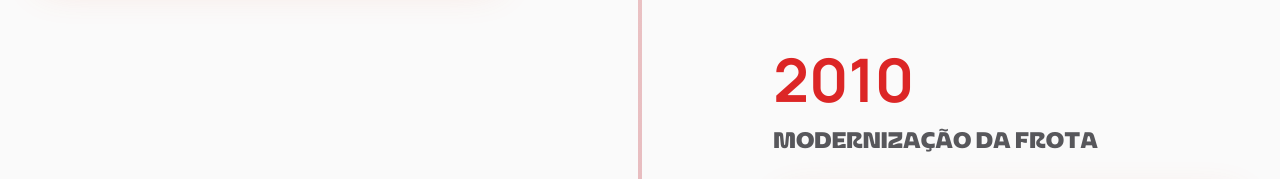
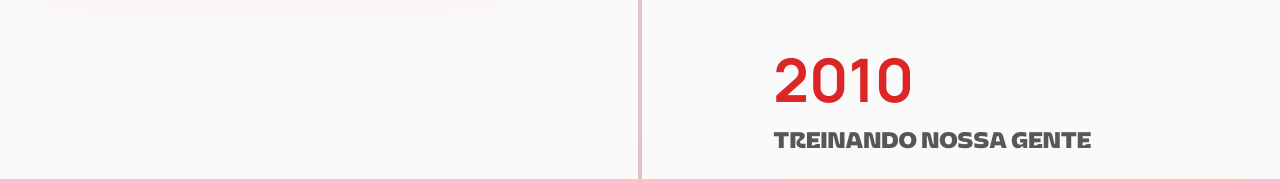
Before and after one commit to NandaLeal/SiteCorportivo, a React (Vite) app: page /quem-somos in a window 1280 px wide. Shown: the part 2720-2899 px from the top of the page. Built offline with nearby package versions, Linux system fonts and the light colour scheme; grey boxes are pictures that could not be loaded.

Commit message:
Update Timeline.tsx

```diff
--- a/src/components/Timeline.tsx
+++ b/src/components/Timeline.tsx
@@ -2,7 +2,7 @@ import { Calendar } from "lucide-react";
 import linhaDoTempo1 from "@/assets/timeline/linha-do-tempo-1.jpg";
 import linhaDoTempo2 from "@/assets/timeline/linha-do-tempo-2.jpg";
 import linhaDoTempo3 from "@/assets/timeline/linha-do-tempo-3.jpg";
-import frota2010 from "@/assets/timeline/frota-2010.jpg";
+import linhaDoTempo4 from "@/assets/timeline/linha-do-tempo-4.jpg";
 import certificacoes2015 from "@/assets/timeline/certificacoes-2015.jpg";
 import inovacao2020 from "@/assets/timeline/inovacao-2020.jpg";
 import sustentavel2024 from "@/assets/timeline/sustentavel-2024.jpg";
@@ -43,9 +43,9 @@ const timelineEvents: TimelineEvent[] = [
   },
   {
     year: "2010",
-    title: "Modernização da Frota",
+    title: "Treinando nossa Gente",
     description: "Investimento em tecnologia e logística, garantindo entregas mais eficientes e sustentáveis.",
-    image: frota2010,
+    image: linhaDoTempo4,
     gradient: "from-red-500 to-orange-600",
     textColor: "text-red-600"
   },
```
